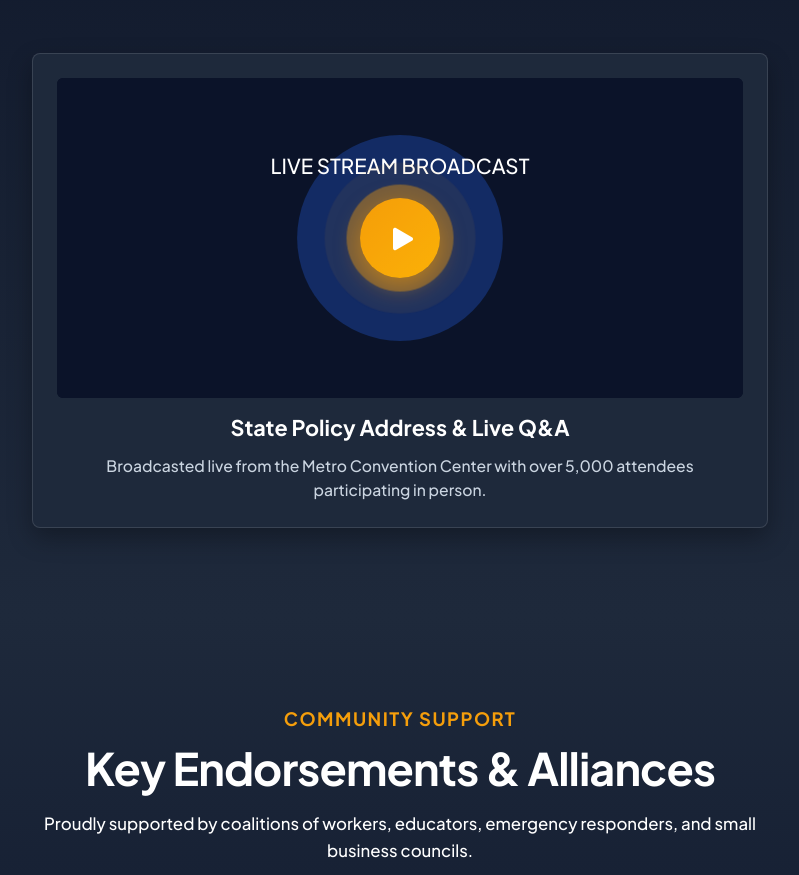
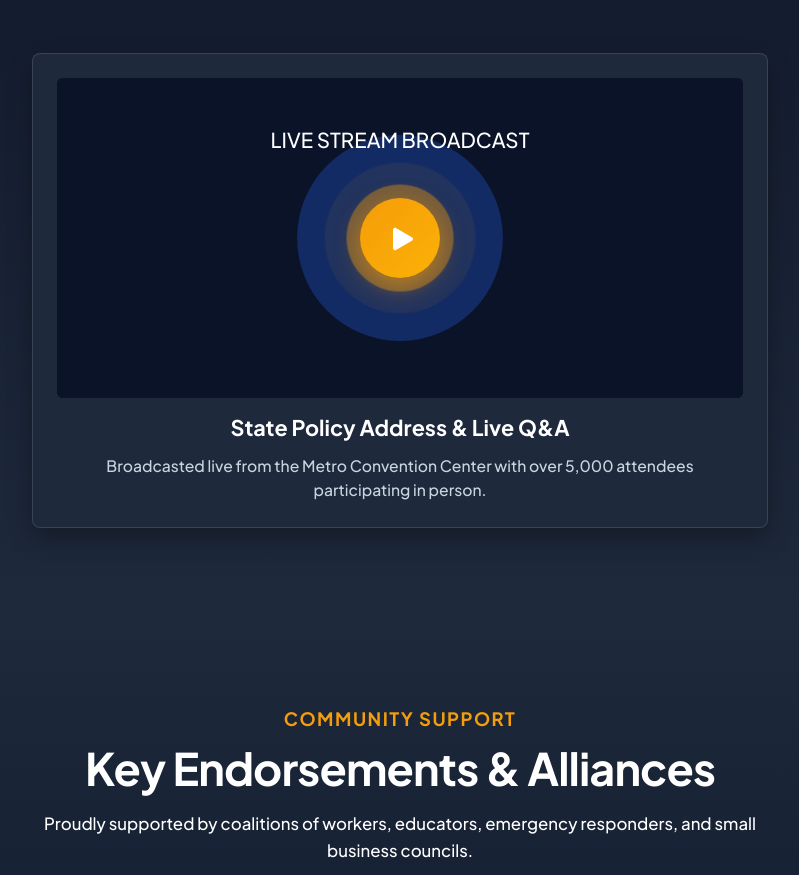
Before and after one commit to empsf173it-tech/Political_Campaign, a plain HTML site: page home-1.html in a window 1280 px wide. Shown: the part 2631-3506 px from the top of the page, without its empty margins (240-1039 px from the left). Drawn offline with nearby package versions, Linux system fonts and the light colour scheme.

Commit message:
Move live stream text higher to avoid overlapping play button pulse

```diff
--- a/home-1.html
+++ b/home-1.html
@@ -241,7 +241,7 @@
                 <svg viewBox="0 0 800 450" preserveAspectRatio="xMidYMid slice" class="w-100 h-100 position-absolute top-0 start-0">
                   <rect width="800" height="450" fill="#0B1329"/>
                   <circle cx="400" cy="225" r="120" fill="#2563EB" opacity="0.3"/>
-                  <text x="400" y="150" font-family="'Plus Jakarta Sans', sans-serif" font-size="24" fill="#FFFFFF" text-anchor="middle">LIVE STREAM BROADCAST</text>
+                  <text x="400" y="120" font-family="'Plus Jakarta Sans', sans-serif" font-size="24" fill="#FFFFFF" text-anchor="middle">LIVE STREAM BROADCAST</text>
                 </svg>
                 <a href="gallery.html" class="btn btn-tertiary-custom position-relative z-1 play-button-circle">
                   <i class="bi bi-play-fill fs-1"></i>
```
Also changed, not shown: index.html (+1 -1 lines).
